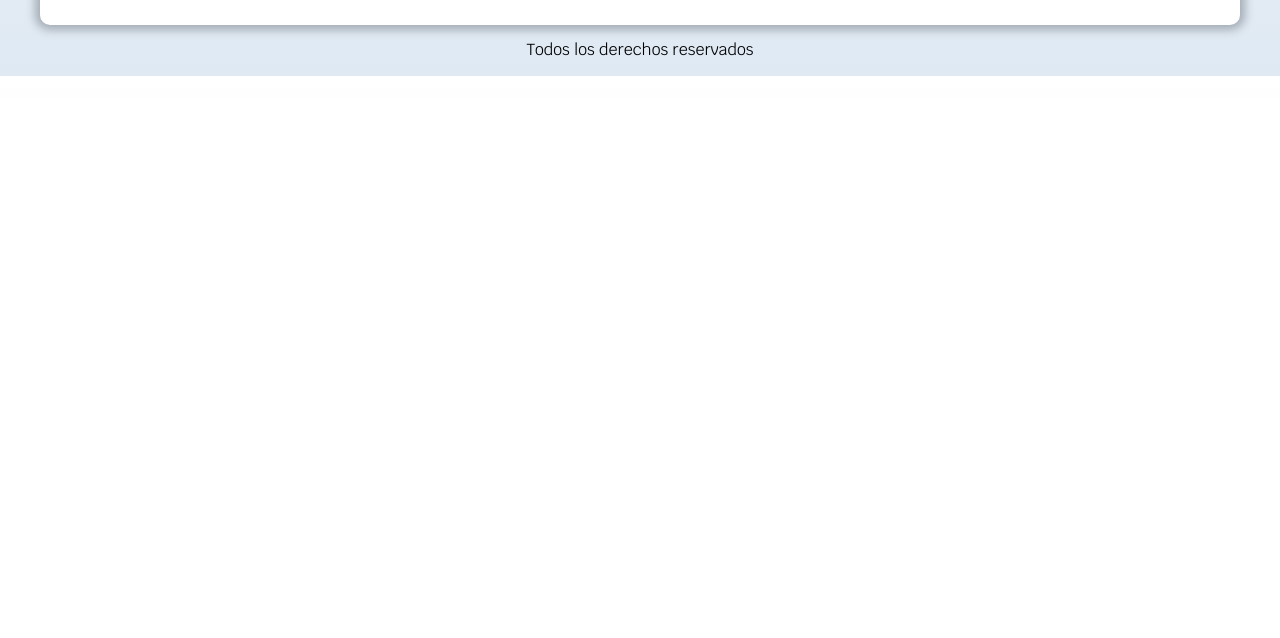
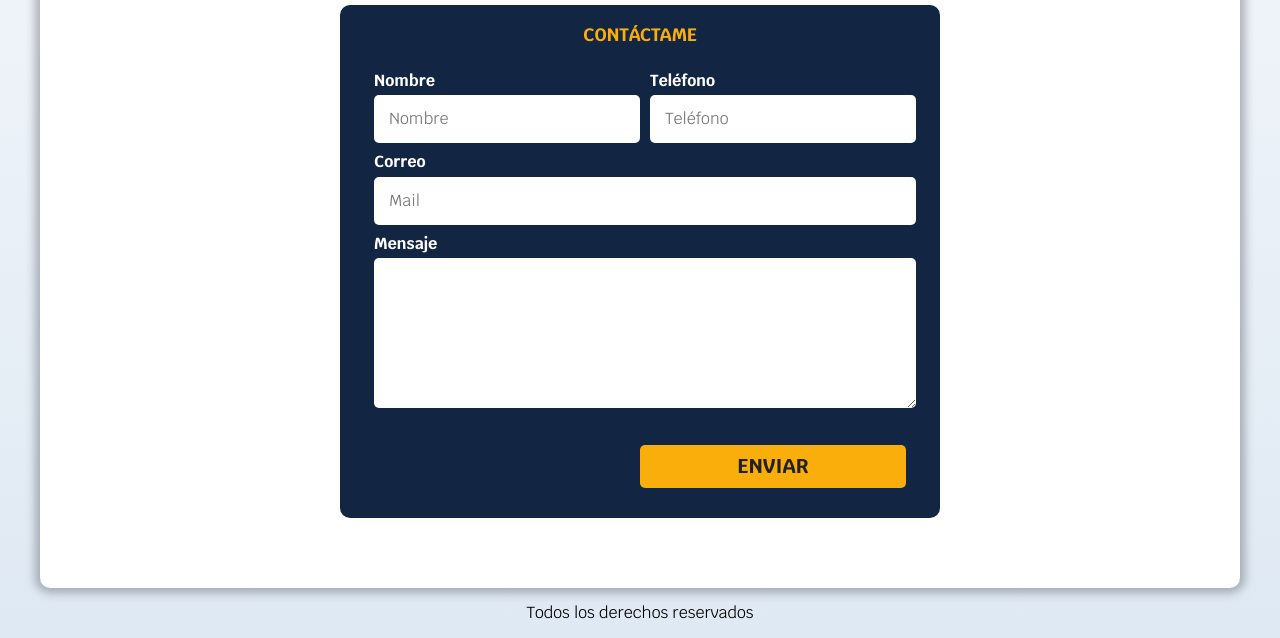
Before and after one commit to rsanlazaro/Personal-landing-page, a plain HTML site: page nosotros.html in a window 1280 px wide. Shown: the part 701-1339 px from the top of the page. Before the commit the page ends 800 px from the top, so only its background shows below. Drawn offline with nearby package versions, Linux system fonts and the light colour scheme.

Commit message:
Contact form added in Nosotros page

```diff
--- a/nosotros.html
+++ b/nosotros.html
@@ -61,10 +61,39 @@
     </section>
 
     <main class="contenedor sombra">
-
       <section id="contacto">
         <h2>Nosotros</h2>
 
+        <form action="" class="formulario">
+          <fieldset>
+            <legend>Contáctame</legend>
+
+            <div class="contenedor-campos">
+              <div class="campo">
+                <label for="">Nombre</label>
+                <input type="text" placeholder="Nombre" />
+              </div>
+
+              <div class="campo">
+                <label for="">Teléfono</label>
+                <input type="tel" placeholder="Teléfono" />
+              </div>
+
+              <div class="campo">
+                <label for="">Correo</label>
+                <input type="email" placeholder="Mail" />
+              </div>
+
+              <div class="campo">
+                <label for="">Mensaje</label>
+                <textarea name="" id=""></textarea>
+              </div>
+            </div>
+            <div class="submit">
+              <input type="submit" class="boton w-100" value="Enviar" />
+            </div>
+          </fieldset>
+        </form>
       </section>
     </main>
 
```
